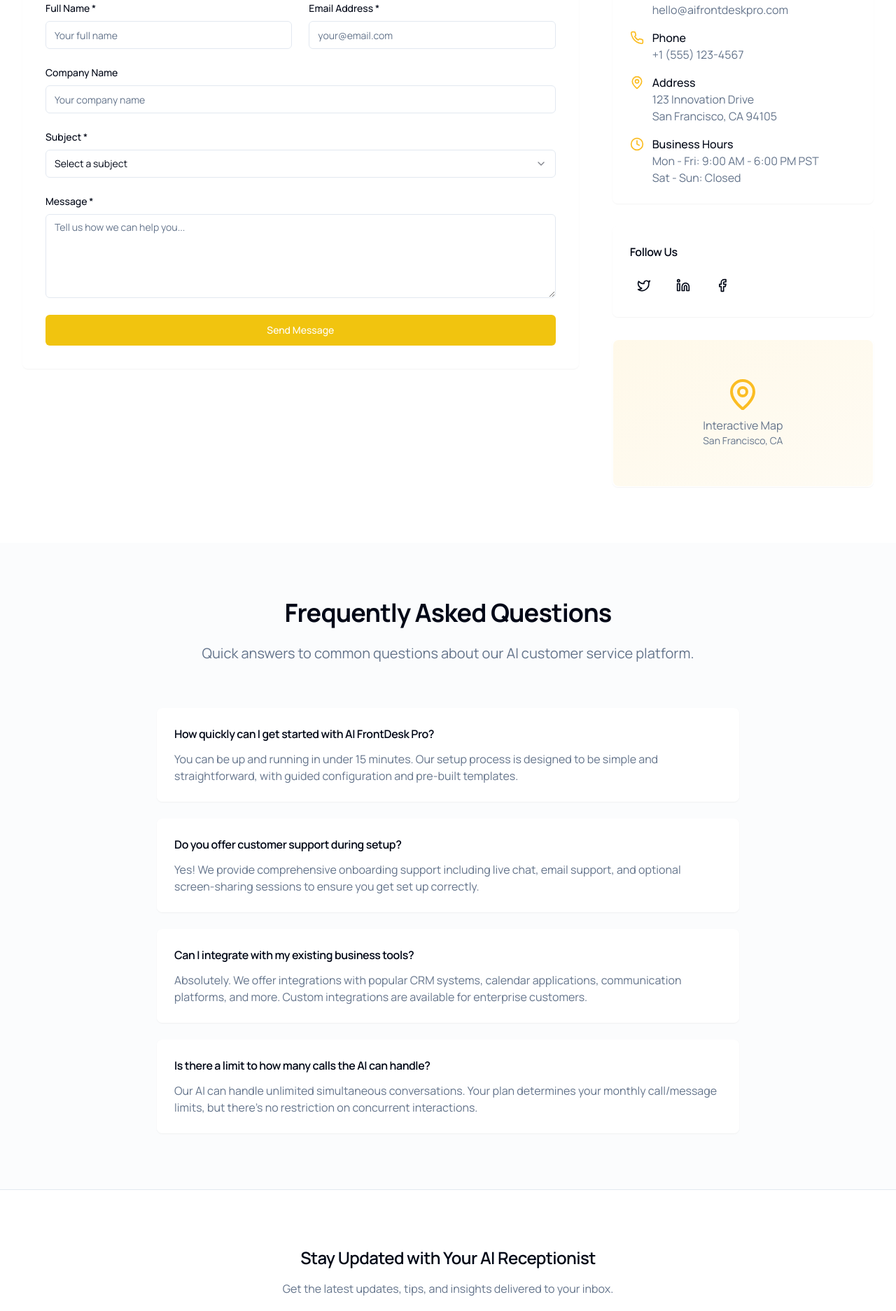
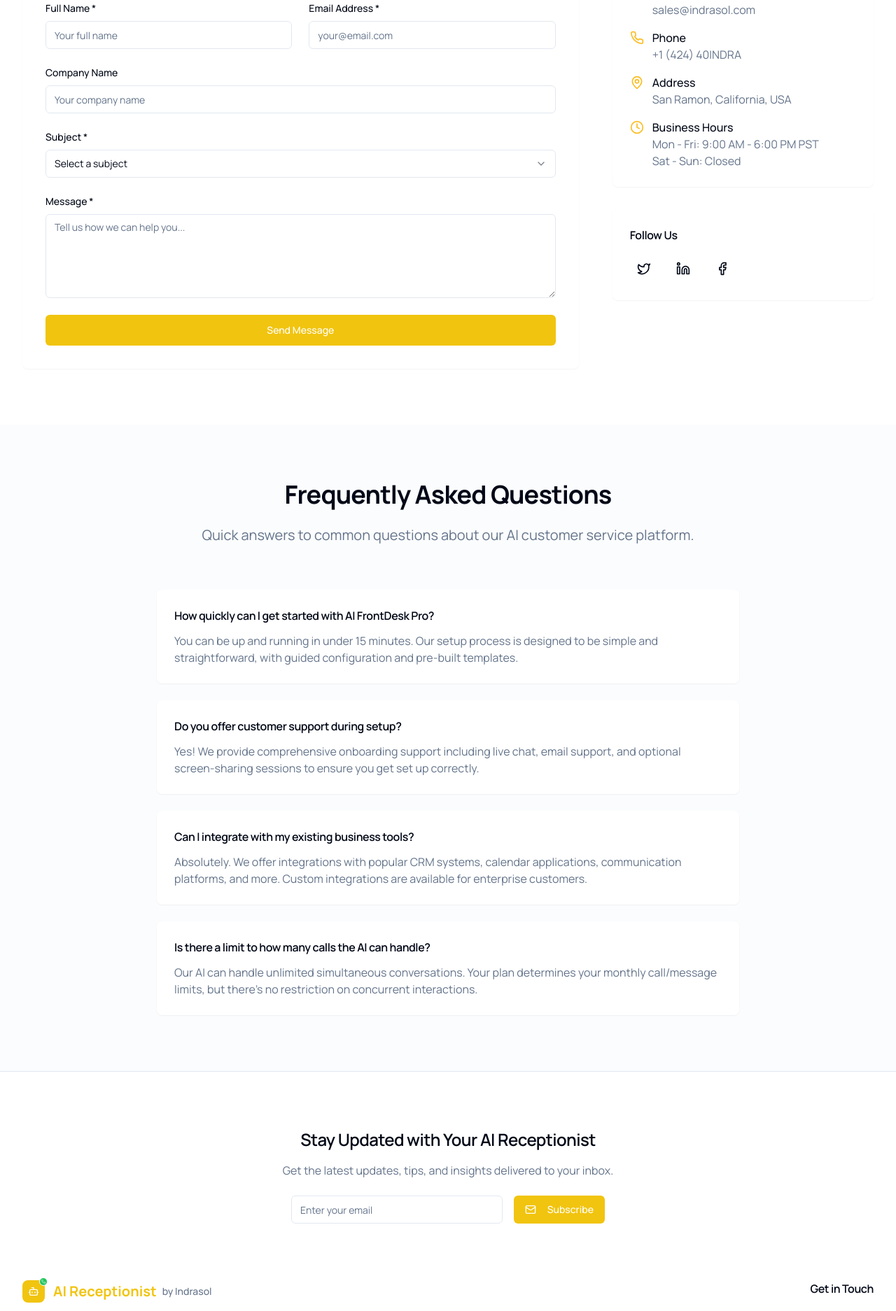
Before and after one commit to indrasol/ai-receptionist-frontend, a React (Vite) app: page /contact in a window 1280 px wide. Shown: the part 608-2482 px from the top of the page at 70% size. Built offline with nearby package versions, Linux system fonts and the light colour scheme.

Commit message:
Refactor: Update footer and contact info
- Added "by Indrasol" to the footer, linking to indrasol.com.
- Removed the interactive location map card from the contact page.
- Updated contact email, phone number, and address.

```diff
--- a/src/components/Footer.tsx
+++ b/src/components/Footer.tsx
@@ -5,6 +5,11 @@ import { Input } from '@/components/ui/input';
 import { Facebook, Twitter, Linkedin, Instagram, Mail, Bot, Phone } from 'lucide-react';
 
 const Footer = () => {
+  const handleIndrasolClick = (e: React.MouseEvent<HTMLAnchorElement>) => {
+    e.stopPropagation();
+    window.open('https://indrasol.com', '_blank', 'noopener,noreferrer');
+  };
+
   return (
     <footer className="bg-background border-t">
       <div className="max-w-7xl mx-auto px-4 sm:px-6 lg:px-8 py-12">
@@ -35,7 +40,7 @@ const Footer = () => {
         <div className="grid grid-cols-1 lg:grid-cols-2 gap-8">
           {/* Brand Column */}
           <div>
-            <Link to="/" className="flex items-center space-x-2 font-heading font-bold text-xl gradient-primary-text mb-4">
+            <Link to="/" className="flex items-center space-x-3 font-heading font-bold text-xl gradient-primary-text mb-4">
               <div className="relative">
                 <div className="w-8 h-8 gradient-primary rounded-lg flex items-center justify-center">
                   <Bot className="w-4 h-4 text-white" />
@@ -44,7 +49,18 @@ const Footer = () => {
                   <Phone className="w-1.5 h-1.5 text-white" />
                 </div>
               </div>
-              <span>AI Receptionist</span>
+              <div className="flex items-end space-x-2">
+                <span>AI Receptionist</span>
+                <a
+                  href="https://indrasol.com"
+                  target="_blank"
+                  rel="noopener noreferrer"
+                  onClick={handleIndrasolClick}
+                  className="text-sm font-medium text-muted-foreground hover:text-primary transition-colors pb-1 cursor-pointer"
+                >
+                  by Indrasol
+                </a>
+              </div>
             </Link>
             <p className="text-muted-foreground mb-6 max-w-sm">
               Transform your business with AI-powered customer service that never sleeps.
--- a/src/pages/Contact.tsx
+++ b/src/pages/Contact.tsx
@@ -168,14 +168,14 @@ const Contact = () => {
                       <Mail className="w-5 h-5 text-primary mt-0.5" />
                       <div>
                         <p className="font-medium">Email</p>
-                        <p className="text-muted-foreground">hello@aifrontdeskpro.com</p>
+                        <p className="text-muted-foreground">sales@indrasol.com</p>
                       </div>
                     </div>
                     <div className="flex items-start space-x-3">
                       <Phone className="w-5 h-5 text-primary mt-0.5" />
                       <div>
                         <p className="font-medium">Phone</p>
-                        <p className="text-muted-foreground">+1 (555) 123-4567</p>
+                        <p className="text-muted-foreground">+1 (424) 40INDRA</p>
                       </div>
                     </div>
                     <div className="flex items-start space-x-3">
@@ -183,8 +183,7 @@ const Contact = () => {
                       <div>
                         <p className="font-medium">Address</p>
                         <p className="text-muted-foreground">
-                          123 Innovation Drive<br />
-                          San Francisco, CA 94105
+                          San Ramon, California, USA
                         </p>
                       </div>
                     </div>
@@ -216,19 +215,6 @@ const Contact = () => {
                     <a href="#" className="w-10 h-10 glass-card rounded-lg flex items-center justify-center hover:gradient-primary hover:text-white transition-all duration-300">
                       <Facebook className="w-5 h-5" />
                     </a>
-                  </div>
-                </CardContent>
-              </Card>
-
-              {/* Map Placeholder */}
-              <Card className="glass-card">
-                <CardContent className="p-0">
-                  <div className="aspect-video bg-gradient-to-br from-primary/10 to-primary/5 rounded-lg flex items-center justify-center">
-                    <div className="text-center">
-                      <MapPin className="w-12 h-12 text-primary mx-auto mb-2" />
-                      <p className="text-muted-foreground">Interactive Map</p>
-                      <p className="text-sm text-muted-foreground">San Francisco, CA</p>
-                    </div>
                   </div>
                 </CardContent>
               </Card>
```
